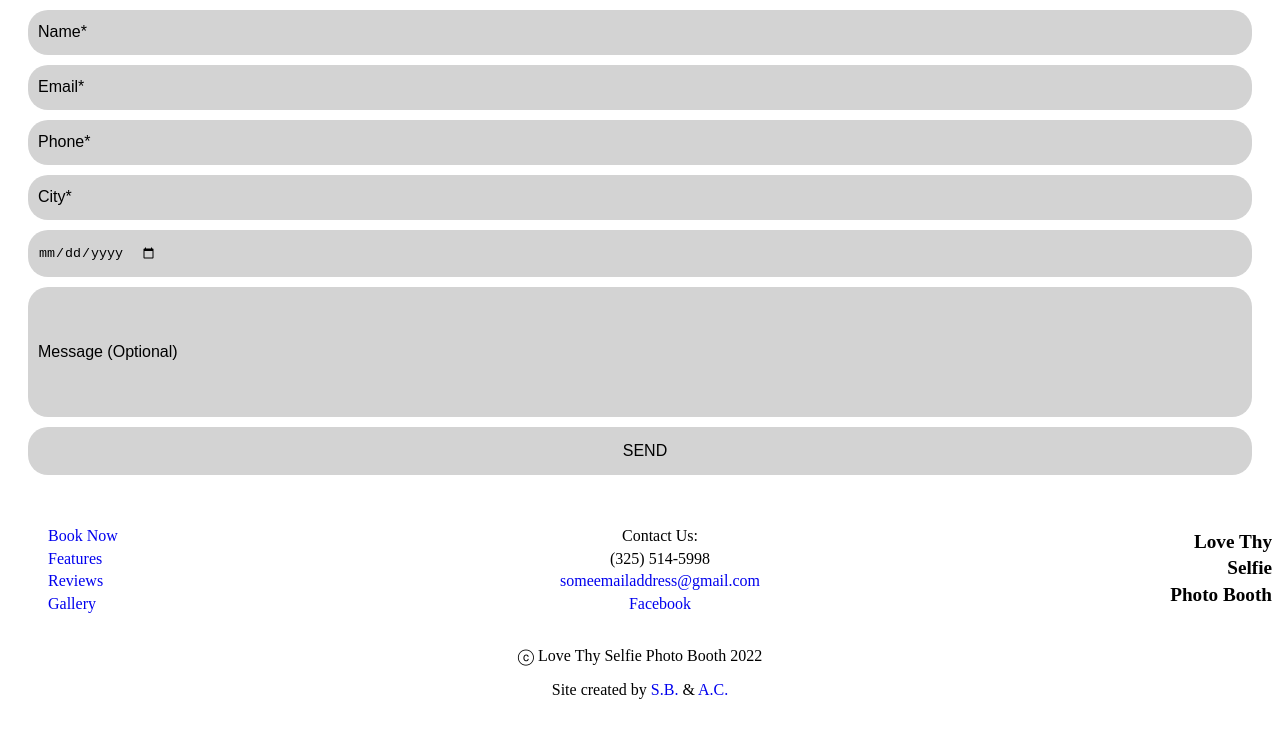
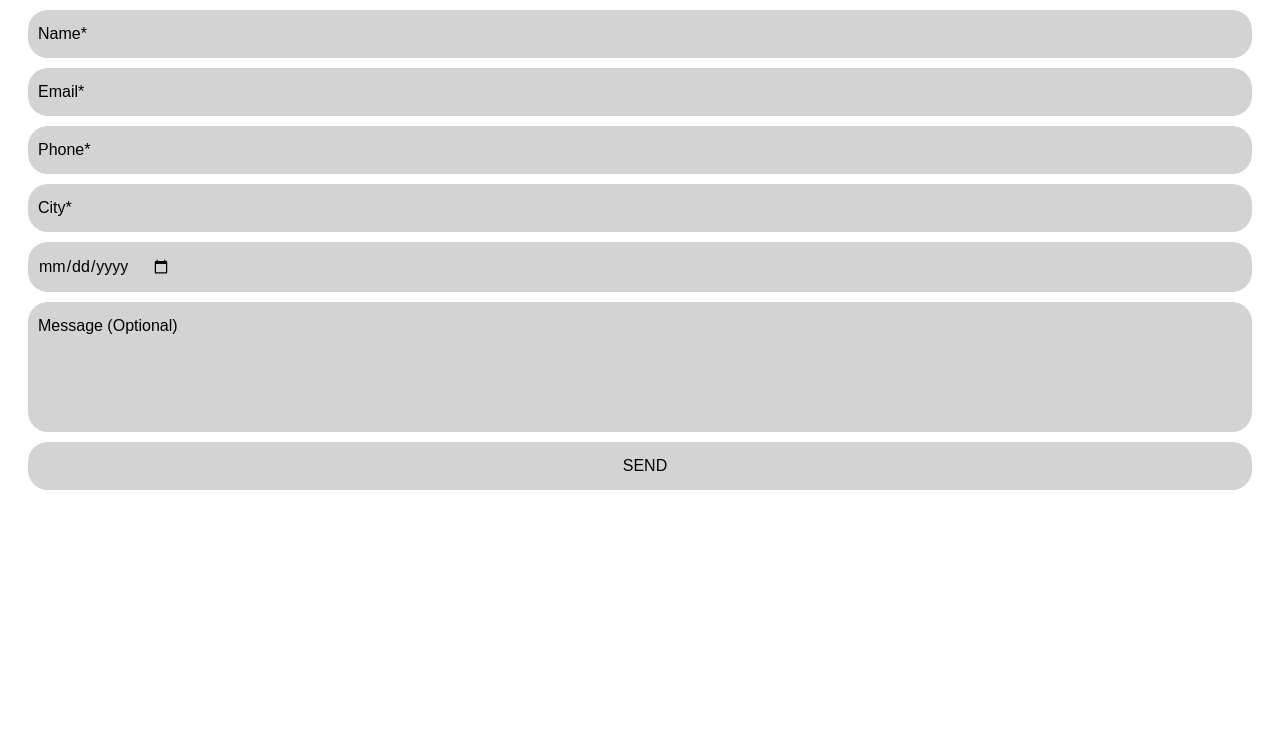
Before and after one commit to missatrox44/love-thy-selfie, a React (Vite) app: page / in a window 1280 px wide. Shown: the top 738 px of the page. Built offline with nearby package versions, Linux system fonts and the light colour scheme.

Commit message:
fixed message styling on form

```diff
--- a/src/App.jsx
+++ b/src/App.jsx
@@ -8,9 +8,8 @@ function App() {
 
   return (
     <div>
-      <ContactForm/>
-      <Footer />
-
+      <ContactForm />
+      {/* <Footer /> */}
     </div>
 
   )
--- a/src/components/ContactForm/index.jsx
+++ b/src/components/ContactForm/index.jsx
@@ -20,6 +20,7 @@ export default function ContactForm () {
 
   function handleChange(e) {
     setFormState({...formState, [e.target.name]: e.target.value });
+    console.log(formState);
   }
 
   function sendEmail(e) {
@@ -40,6 +41,7 @@ export default function ContactForm () {
   }
 
   return (
+
     <form ref={form} onSubmit={sendEmail} className="contact=form">
       <input
         required
@@ -81,12 +83,13 @@ export default function ContactForm () {
         required
         type="date"
         className="input-field"
+        id="date-input"
         name="date"
         placeholder="Date*"
         value={date}
         onChange={handleChange}
       />
-      <input
+      <textarea
         name="message"
         type="text"
         className="input-field"
--- a/src/components/ContactForm/style.css
+++ b/src/components/ContactForm/style.css
@@ -15,6 +15,8 @@
   color: black;
   background-color: lightgray;
   transition: background-color .6s ease;
+  font-family: Arial, Helvetica, sans-serif;
+  font-size: 1rem;
 }
 
 .input-field:focus {
@@ -22,9 +24,11 @@
   background-color: lightgoldenrodyellow;
 }
 
+
 #message-input {
   height: 100px;
   align-content: start;
+  resize: none;
 }
 
 #contact-send {
@@ -33,3 +37,7 @@
   width: calc(100% - 40px);
   cursor: pointer;
 }
+
+/* #date-input {
+  font-size: 16px;
+} */
```
